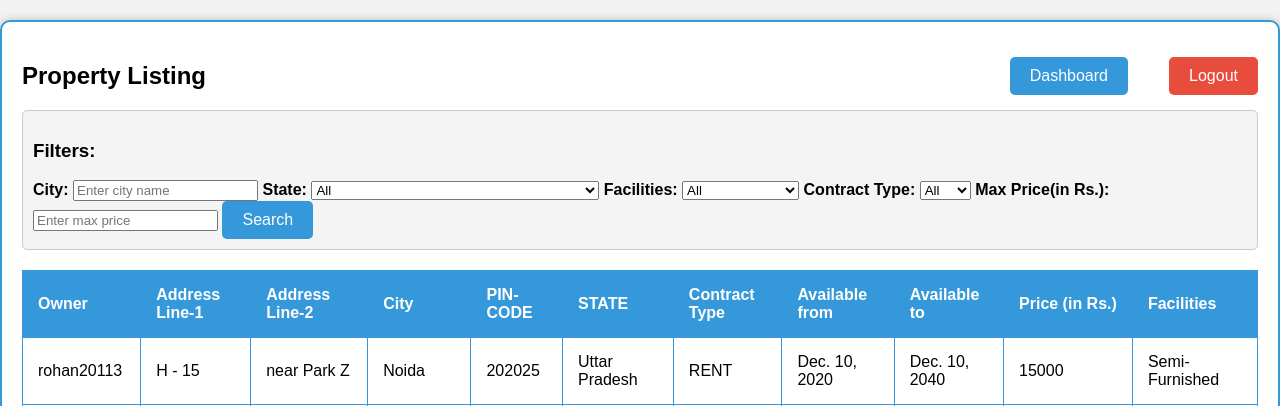
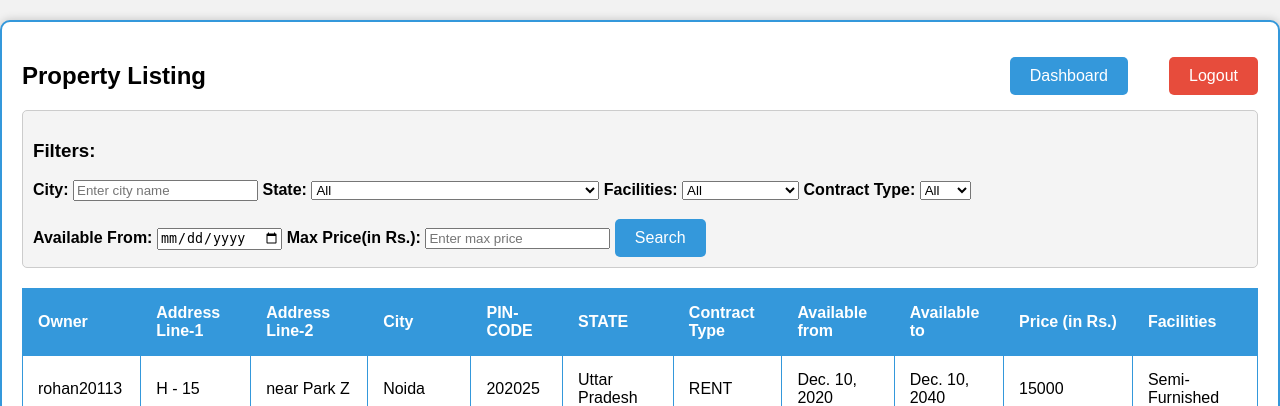
Before and after one commit to rohan20113/FCS_Real_Estate_Escrow, a Django app: page /search_properties/ in a window 1280 px wide. Shown: the top 406 px of the page. Run offline with Django 4.2, Linux system fonts and the light colour scheme; data comes from the database, SQL or seed files in the repository; both versions use the stored data as it was after the commit.

Commit message:
Added date availability filter

```diff
--- a/project_app/templates/search_properties.html
+++ b/project_app/templates/search_properties.html
@@ -98,6 +98,7 @@
 
         .filter-label {
             font-weight: bold;
+            /* padding: "20px"; */
         }
 
         /* Style for search button */
@@ -190,6 +191,9 @@
                 <option value="RENT">Rent</option>
                 <!-- Add more options as needed -->
             </select>
+            <br></br>
+            <label class = "filter-label" for="availability-from">Available From:</label>
+            <input type="date" id="filter-availability-from" name="availability-from">
 
             <label class="filter-label" for="filter-price">Max Price(in Rs.):</label>
             <input type="number" id="filter-price" placeholder="Enter max price">
@@ -244,6 +248,8 @@
         const filterFacilities = document.getElementById('filter-facilities');
         const filterType = document.getElementById('filter-type');
         const filterPrice = document.getElementById('filter-price');
+        const filterStartingDate = document.getElementById('filter-availability-from');
+        // console.log(filterStartingDate.value === '')
 
         // Function to filter and search results
         function filterAndSearch() {
@@ -252,7 +258,9 @@
             const facilities = filterFacilities.value;
             const contractType = filterType.value;
             const maxPrice = filterPrice.value;
-            // console.log(city + " " + state + " " + facilities + " " + type + " " + maxPrice)
+            const startingDate = filterStartingDate.value;
+            // console.log("STARTING DATE FILTER: " + startingDate)
+            // console.log(city + " " + state + " " + facilities + " " + contractType + " " + maxPrice + " " + startingDate)
             const properties_json_data = JSON.parse(document.getElementById('properties_json').textContent)
             // console.log(properties_json_data.length)
             // console.log(properties_json_data)
@@ -273,16 +281,79 @@
                 const rowData = row.textContent.toLowerCase();
                 // console.log(cells[3].textContent.toLocaleLowerCase());
                 // console.log(city.toLocaleLowerCase());
+                function parseDate(inputDate) {
+                    var parts = inputDate.split(/[\s,]+/);
+                    var monthMapping = {
+                        "Jan.": 0,
+                        "Feb.": 1,
+                        "Mar.": 2,
+                        "Apr.": 3,
+                        "May": 4,
+                        "Jun.": 5,
+                        "Jul.": 6,
+                        "Aug.": 7,
+                        "Sep.": 8,
+                        "Oct.": 9,
+                        "Nov.": 10,
+                        "Dec.": 11
+                    };
+                    var month = monthMapping[parts[0]];
+                    var day = parseInt(parts[1], 10);
+                    var year = parseInt(parts[2], 10);
+                    // console.log(day, month, year);
+                    var dateString = year.toString() + "-" + month.toString() + "-" + day.toString();
+                    return dateString;
+                    // console.log(dateString);
+                    // var formattedDate = new Date(year, month, day);
+                    // formattedDate = formattedDate.getFullYear() + '-' + String(formattedDate.getMonth() + 1).padStart(2, '0') + '-' + String(formattedDate.getDate()).padStart(2, '0');
+                    // return formattedDate;
+                }
+                // console.log("DATE FILTER: " + startingDate)
+                // console.log("DATE CURRENT: " )
+                // console.log("DATE: " + cells[7].textContent )
+                var existingDate = '';
+                if(cells[7].textContent !== 'None'){
+                    existingDate = parseDate(cells[7].textContent)
+                    // console.log(existingDate);
+                }
+                console.log(existingDate + " : " + startingDate);
+                available_from_flag = false;
+                if(existingDate !== ''){
+                    // Existing Date -> date of the property:
+                    existing_parts = existingDate.split('-');
+                    filter_parts = startingDate.split('-');
 
+                    // yyyy - mm - dd
+                    if(parseFloat(existing_parts[0]) > parseFloat(filter_parts[0])){
+                        console.log("hi1");
+                        available_from_flag = true;
+                    }else{
+                        if((parseFloat(existing_parts[0]) == parseFloat(filter_parts[0])) && (parseFloat(existing_parts[1]) > parseFloat(filter_parts[1]))){
+                            console.log("hi2");
+                            available_from_flag = true;
+                        }
+                        else{
+                            if((parseFloat(existing_parts[0]) == parseFloat(filter_parts[0])) && (parseFloat(existing_parts[1]) == parseFloat(filter_parts[1])) && (parseFloat(existing_parts[2]) >= parseFloat(filter_parts[2]))){
+                                console.log("hi3");
+                                available_from_flag = true;
+                            }
+                        }
+                    }
+                }else{
+                    available_from_flag = true;
+                }
+
+                // Applying Filters:
                 if (
                     (city !== '' && cells[3].textContent.toLowerCase() !== city.toLowerCase()) ||
                     (state !== '' && cells[5].textContent.toLowerCase() !== state.toLowerCase()) ||
                     (facilities !== '' && cells[10].textContent.toLowerCase()!== facilities.toLowerCase()) ||
                     (contractType !== '' && cells[6].textContent.toLowerCase()!== contractType.toLowerCase()) ||
-                    (maxPrice !== '' && parseFloat(cells[9].textContent) > parseFloat(maxPrice))
+                    (maxPrice !== '' && parseFloat(cells[9].textContent) > parseFloat(maxPrice)) ||
+                    (existingDate !== '' && available_from_flag === false && startingDate !== '' )
                 ) {
                     row.style.display = 'none';
-                } else {
+                }else {
                     row.style.display = 'table-row';
                 }
             });
```
Also changed, not shown: db.sqlite3.
